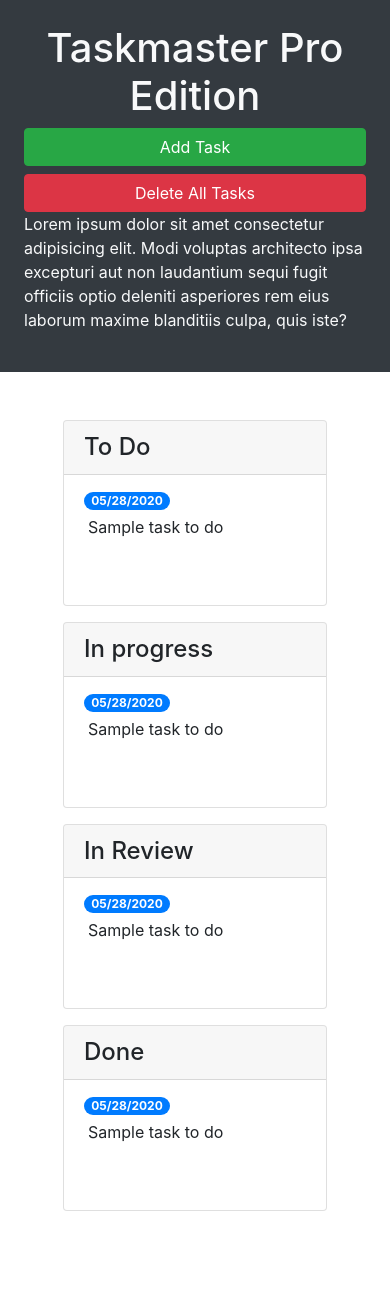
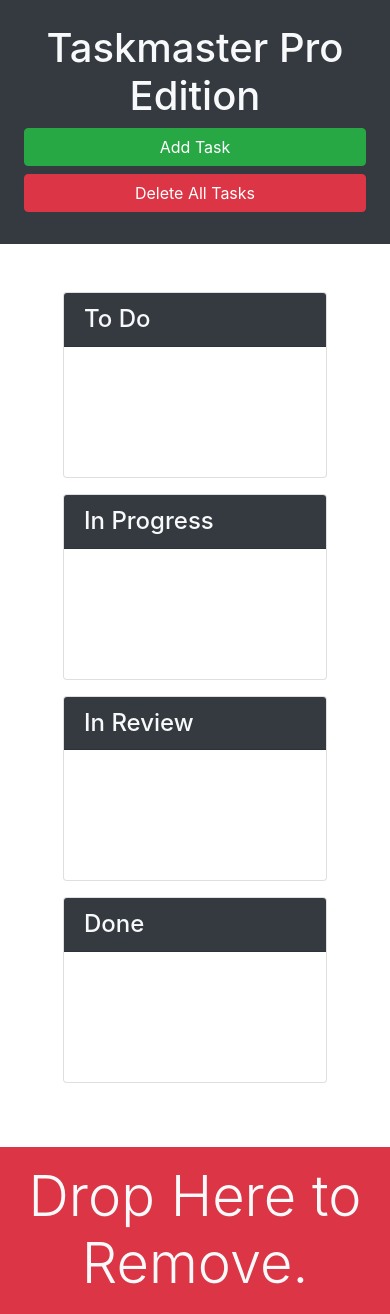
Before and after one commit to HazShk/Taskmaster-Pro, a plain HTML site: page index.html in a window 390 px wide. Before the commit the page ends 1275 px from the top, so only its background shows below. Drawn offline with nearby package versions, Linux system fonts and the light colour scheme.

Commit message:
Added BootStrap

```diff
--- a/index.html
+++ b/index.html
@@ -1,119 +1,92 @@
 <!DOCTYPE html>
 <html lang="en">
+
 <head>
-    <meta charset="UTF-8" />
-    <meta name="viewport" content="width=device-width, initial-scale=1.0" />
-    <meta http-equiv="X-UA-Compatible" content="ie=edge" />
-    <link
-      rel="stylesheet"
-      href="https://cdnjs.cloudflare.com/ajax/libs/twitter-bootstrap/4.3.1/css/bootstrap.min.css"
-    />
+  <meta charset="UTF-8">
+  <meta name="viewport" content="width=device-width, initial-scale=1.0">
+  <meta http-equiv="X-UA-Compatible" content="ie=edge">
+  <link rel="stylesheet" href="https://cdnjs.cloudflare.com/ajax/libs/twitter-bootstrap/4.3.1/css/bootstrap.min.css">
   <link rel="stylesheet" href="./assets/css/style.css" />
   <title>Taskmaster Pro</title>
 </head>
 
 <body>
+
   <div class="row min-vh-100 no-gutters">
-      <header
-        class="col-12 col-lg-3 bg-dark text-light d-flex flex-column p-4 p-lg-3"
-      >
-        <h1 class="text-center">Taskmaster Pro Edition</h1>
-        <button
-          id="create-task"
-          class="btn btn-block btn-success"
-          data-toggle="modal"
-          data-target="#task-form-modal"
-        >
-          Add Task
-        </button>
-        <button id="remove-tasks" class="btn btn-block btn-danger">
-          Delete All Tasks
-        </button>
-        <p class="mt-auto">
-          Lorem ipsum dolor sit amet consectetur adipisicing elit. Modi voluptas
-          architecto ipsa excepturi aut non laudantium sequi fugit officiis
-          optio deleniti asperiores rem eius laborum maxime blanditiis culpa,
-          quis iste?
-        </p>
+    <header class="col-12 col-lg-3 bg-dark text-light sticky-top d-flex flex-column p-4 p-lg-3">
+      <div>
+        <h1 class="text-center"><span class="oi oi-task d-inline d-lg-none"></span>
+          Taskmaster Pro Edition</h1>
+        <div class="ml-md-auto w-100 w-md-auto">
+          <button id="create-task" class="btn btn-block btn-success" data-toggle="modal"
+            data-target="#task-form-modal">Add Task</button>
+          <button id="remove-tasks" class="btn btn-block btn-danger mb-2 mb-md-4"></span>Delete All Tasks</button>
+        </div>
+      </div>
+      <p class="mt-auto d-none d-lg-block">Lorem ipsum dolor sit amet consectetur adipisicing elit. Modi voluptas
+        architecto ipsa
+        excepturi aut non laudantium sequi fugit officiis optio deleniti asperiores rem eius laborum maxime blanditiis
+        culpa, quis iste?</p>
     </header>
-
-      <main class="col-12 col-lg-9">
+    <main class="col-12 col-lg-9 d-flex flex-column">
       <div class="m-5 row justify-content-around">
-          <!-- todo start -->
+          <!--  -->
           <div class="col-12 col-md-6 col-xl-3 mb-3">
             <div class="card">
-              <h4 class="card-header">To Do</h4>
+              <h4 class="card-header bg-dark text-light">
+                To Do
+              </h4>
               <ul id="list-toDo" class="list-group list-group-flush">
-                <li class="list-group-item">
-                  <span class="badge badge-primary badge-pill">05/28/2020</span>
-                  <p class="m-1">Sample task to do</p>
-                </li>
               </ul>
             </div>
           </div>
-          <!-- todo end -->
-          <!-- in progress start -->
+          <!--  -->
           <div class="col-12 col-md-6 col-xl-3 mb-3">
             <div class="card">
-              <h4 class="card-header">In progress</h4>
+              <h4 class="card-header bg-dark text-light">
+                In Progress
+              </h4>
               <ul id="list-inProgress" class="list-group list-group-flush">
-                <li class="list-group-item">
-                  <span class="badge badge-primary badge-pill">05/28/2020</span>
-                  <p class="m-1">Sample task to do</p>
-                </li>
               </ul>
             </div>
           </div>
-          <!-- in progress end -->
-          <!-- in review start -->
+          <!--  -->
           <div class="col-12 col-md-6 col-xl-3 mb-3">
             <div class="card">
-              <h4 class="card-header">In Review</h4>
+              <h4 class="card-header bg-dark text-light">
+                In Review
+              </h4>
               <ul id="list-inReview" class="list-group list-group-flush">
-                <li class="list-group-item">
-                  <span class="badge badge-primary badge-pill">05/28/2020</span>
-                  <p class="m-1">Sample task to do</p>
-                </li>
               </ul>
             </div>
           </div>
-          <!-- in review end -->
-          <!-- done start -->
+          <!--  -->
           <div class="col-12 col-md-6 col-xl-3 mb-3">
             <div class="card">
-              <h4 class="card-header">Done</h4>
+              <h4 class="card-header bg-dark text-light">
+                Done
+              </h4>
               <ul id="list-done" class="list-group list-group-flush">
-                <li class="list-group-item">
-                  <span class="badge badge-primary badge-pill">05/28/2020</span>
-                  <p class="m-1">Sample task to do</p>
-                </li>
               </ul>
             </div>
           </div>
-          <!-- done end -->
+      </div>
+      <div class="mt-auto" id="trash">
+        <div class="w-100 bg-danger p-3 text-center text-light display-4">
+          Drop Here to Remove.
+        </div>
       </div>
     </main>
   </div>
 
   <!-- Modal -->
-    <div
-      class="modal fade"
-      id="task-form-modal"
-      tabindex="-1"
-      role="dialog"
-      aria-labelledby="task-form-modal"
-      aria-hidden="true"
-    >
+  <div class="modal fade" id="task-form-modal" tabindex="-1" role="dialog" aria-labelledby="task-form-modal"
+    aria-hidden="true">
     <div class="modal-dialog modal-dialog-centered" role="document">
       <div class="modal-content">
         <div class="modal-header">
           <h5 class="modal-title" id="task-form-modal">Add New Task</h5>
-            <button
-              type="button"
-              class="close"
-              data-dismiss="modal"
-              aria-label="Close"
-            >
+          <button type="button" class="close" data-dismiss="modal" aria-label="Close">
             <span aria-hidden="true">&times;</span>
           </button>
         </div>
@@ -121,32 +94,16 @@
           <form>
             <div class="form-group">
               <label for="modalTaskDescription">Task description</label>
-                <textarea
-                  id="modalTaskDescription"
-                  rows="3"
-                  class="form-control"
-                ></textarea>
+              <textarea class="form-control" id="modalTaskDescription" rows="3"></textarea>
             </div>
             <div class="form-group">
               <label for="modalDueDate">Due date</label>
-                <input
-                  type="text"
-                  class="form-control"
-                  id="modalDueDate"
-                  placeholder="mm/dd/yyyy"
-                  autocomplete="off"
-                />
+              <input type="text" class="form-control" id="modalDueDate" placeholder="mm/dd/yyyy" autocomplete="off" />
             </div>
           </form>
         </div>
         <div class="modal-footer">
-            <button
-              type="button"
-              class="btn btn-secondary"
-              data-dismiss="modal"
-            >
-              Close
-            </button>
+          <button type="button" class="btn btn-secondary" data-dismiss="modal">Close</button>
           <button type="button" class="btn btn-primary">Save Task</button>
         </div>
       </div>
@@ -158,4 +115,5 @@
   <script src="https://cdnjs.cloudflare.com/ajax/libs/twitter-bootstrap/4.3.1/js/bootstrap.min.js"></script>
   <script src="./assets/js/script.js"></script>
 </body>
+
 </html>
```
Lines whose indentation alone changed are shown as unchanged.
